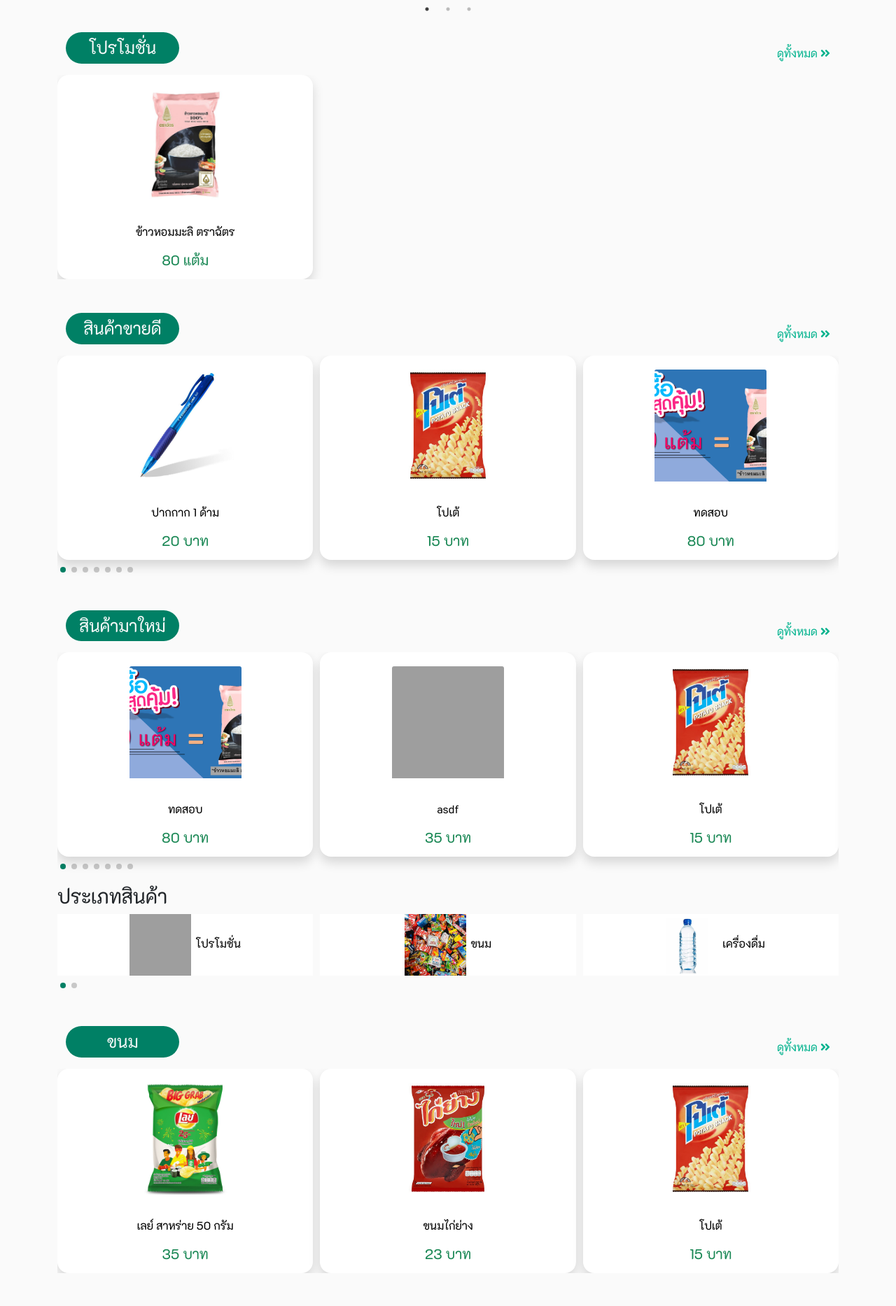
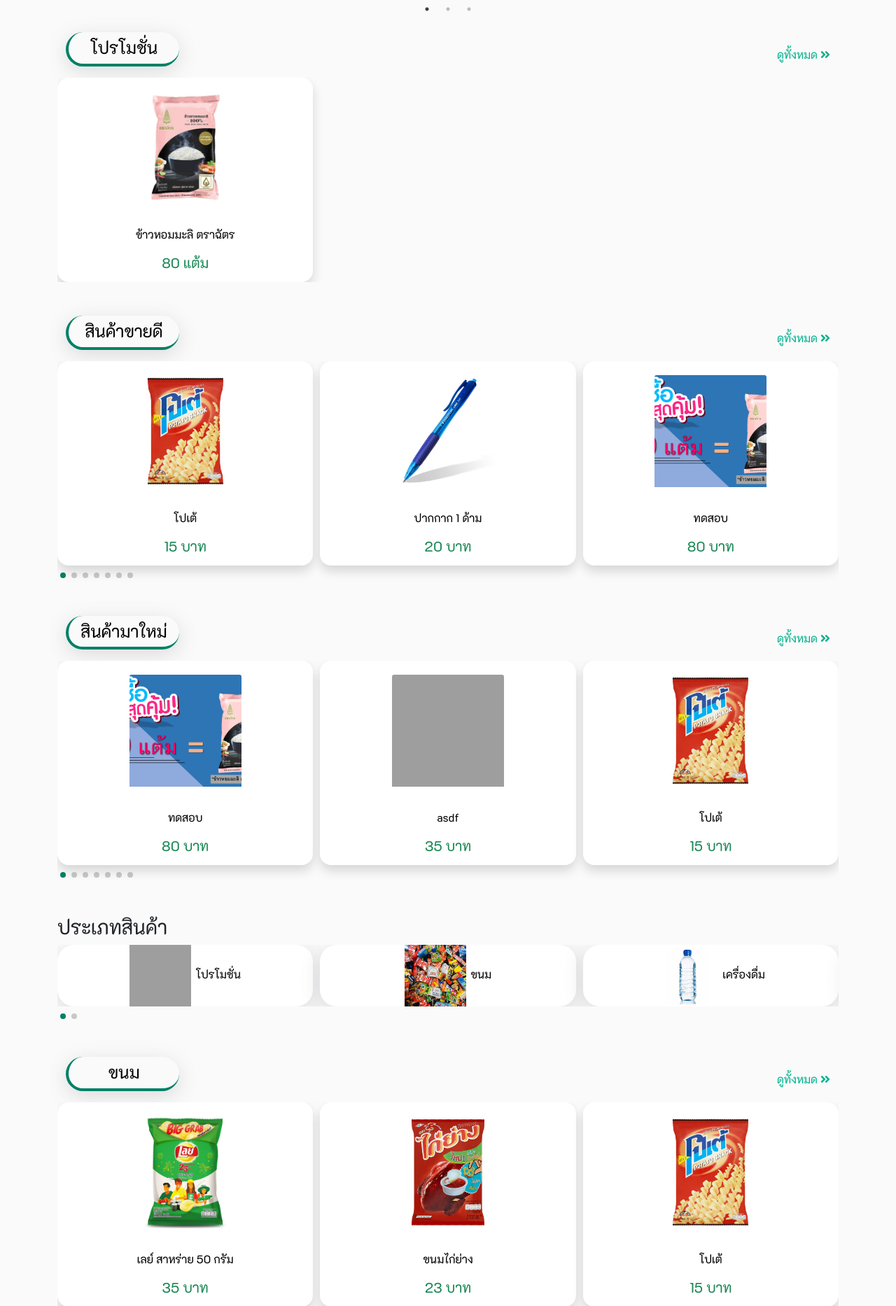
Before and after one commit to nitipoom42/Project_Rmutt, a PHP site: page /User/index.php in a window 1280 px wide. Shown: the part 770-2636 px from the top of the page at 70% size. Run offline with PHP 8.4, Linux system fonts and the light colour scheme; data comes from the database, SQL or seed files in the repository; data that the repository does not hold is empty; some libraries are stand-ins or nearby versions; grey boxes are pictures that could not be loaded.

Commit message:
ปรับป้ายชนิดของสินค้า

```diff
--- a/Asset/css.css
+++ b/Asset/css.css
@@ -45,7 +45,10 @@ body {
   border-radius: 0px 15px 15px 0px;
 }
 .bg_head_peoduct {
-  background: #008065;
+  color: #000;
+  border-left: 0.3rem solid #008065;
+  border-bottom: 0.3rem solid #008065;
+  box-shadow: rgba(100, 100, 111, 0.2) 0px 7px 29px 0px;
 }
 /* type_full_product */
 .type_full a {
@@ -328,8 +331,9 @@ tr {
   page-break-after: 90%;
 }
 .img_payment {
-  width: 35rem;
-  height: 11rem;
+  width: 50rem;
+  height: 30rem;
+  border-radius: 1rem;
 }
 
 .btn_del_oder {
@@ -349,7 +353,16 @@ tr {
   border-left: 0.3rem solid #008065;
   border-top: 0.3rem solid #008065;
 }
-
+.box_address {
+  position: fixed;
+  border-radius: 1rem;
+  border-left: 0.3rem solid #008065;
+  border-top: 0.3rem solid #008065;
+}
+.box_oder_his {
+  border-radius: 1rem;
+  border-left: 0.3rem solid #008065;
+}
 @media print {
   @page {
     size: A6;
--- a/User/itmes_type.php
+++ b/User/itmes_type.php
@@ -41,6 +41,8 @@ $result_type = $smtm_fetch_type->fetchAll(PDO::FETCH_ASSOC);
         -webkit-align-items: center;
         align-items: center;
         transition: 0.3s ease-in-out;
+        border-radius: 1.5rem;
+        box-shadow: rgba(100, 100, 111, 0.2) 0px 7px 29px 0px;
     }
 
     #box_items_typy .swiper-slide img {
@@ -78,7 +80,7 @@ $result_type = $smtm_fetch_type->fetchAll(PDO::FETCH_ASSOC);
         background: #008065;
     }
 </style>
-<div id="box_items_typy">
+<div id="box_items_typy" class="mt-5 mb-5">
     <h3>ประเภทสินค้า</h3>
     <!-- Swiper -->
     <div class="swiper mySwiper">
--- a/User/member.php
+++ b/User/member.php
@@ -171,13 +171,13 @@ $result_oder = $stmt_oder->fetchAll(PDO::FETCH_ASSOC);
     <?php } ?>
     <h1>ประวัติการสั่งซื้อ</h1>
 
-    <?php $total = 0; ?>
+
 
     <?php foreach ($result_oder as $row_oder) { ?>
 
         <div class="accordion accordion-flush rounded shadows mt-3 " id="accordionExample">
             <div class="accordion-item rounded">
-                <h2 class="accordion-header rounded" id="headingOne<?php echo $row_oder['ID_Oder']; ?>">
+                <h2 class="accordion-header rounded box_oder_his" id="headingOne<?php echo $row_oder['ID_Oder']; ?>">
                     <button class="accordion-button collapsed rounded" type="button" data-bs-toggle="collapse" data-bs-target="#collapseOne<?php echo $row_oder['ID_Oder']; ?>" aria-expanded="true" aria-controls="collapseOne">
                         <div class="row align-items-center">
                             <?php
@@ -211,6 +211,7 @@ $result_oder = $stmt_oder->fetchAll(PDO::FETCH_ASSOC);
                         $stmt_oder_id_promotion->execute($data_oder_id);
                         $result_oder_id_promotion = $stmt_oder_id_promotion->fetchAll(PDO::FETCH_ASSOC);
                         ?>
+                        <?php $total = 0; ?>
                         <?php
                         foreach ($result_oder_id as $row_oder_id) { ?>
                             <div class="row align-items-center">
@@ -224,6 +225,7 @@ $result_oder = $stmt_oder->fetchAll(PDO::FETCH_ASSOC);
                             $total = $total + $sum;
                             ?>
                         <?php    }  ?>
+
                         <?php
                         foreach ($result_oder_id_promotion as $row_oder_id_promotion) { ?>
                             <div class="row align-items-center">
--- a/User/payment.php
+++ b/User/payment.php
@@ -62,7 +62,7 @@ $result_payment = $stmt_payment->fetchAll(PDO::FETCH_ASSOC);
 
         <div class="row">
             <div class="col-md-6">
-                <div class="card">
+                <div class="card box_address ">
                     <div class="ms-5 mt-3">
                         <h4>ร้านตั้งอยู่ที่ <i class="fas fa-map-marker-alt"></i></h4>
                         <p>400/880 ซอย 2/6 หมู่บ้านเอื้ออาทร</p>
@@ -78,7 +78,7 @@ $result_payment = $stmt_payment->fetchAll(PDO::FETCH_ASSOC);
                 foreach ($result_payment as $row_payment) { ?>
                     <div class="row">
                         <div class="col mb-2">
-                            <img class="img_payment" src="../Asset/img_bank/<?php echo $row_payment['IMG_bank']; ?>" alt="">
+                            <img class="img_payment shadow" src="../Asset/img_bank/<?php echo $row_payment['IMG_bank']; ?>" alt="">
                         </div>
                     </div>
 
--- a/User/product_new.php
+++ b/User/product_new.php
@@ -84,7 +84,7 @@ $result_type = $smtm_fetch_type->fetchAll(PDO::FETCH_ASSOC);
         <div class="row mb-2 mt-5 mx-auto justify-content-between align-items-center">
 
             <div class="col-2  text-center ">
-                <h4 class=" rounded-pill bg_head_peoduct text-light p-2">สินค้ามาใหม่</h4>
+                <h4 class=" rounded-pill bg_head_peoduct p-2">สินค้ามาใหม่</h4>
             </div>
             <div class="col">
                 <div class="text-end type_full mt-2">
--- a/User/product_promotion.php
+++ b/User/product_promotion.php
@@ -80,7 +80,7 @@ $result_promotion = $smtm_fetch_promotion->fetchAll(PDO::FETCH_ASSOC);
             <div class="row mb-2 mt-5 mx-auto justify-content-between align-items-center">
 
                 <div class="col-2  text-center ">
-                    <h4 class=" rounded-pill bg_head_peoduct text-light p-2"> <?php echo $row_promotion['INFO_Type_Product']; ?></h4>
+                    <h4 class=" rounded-pill bg_head_peoduct p-2"> <?php echo $row_promotion['INFO_Type_Product']; ?></h4>
                 </div>
                 <div class="col">
                     <div class="text-end type_full mt-2">
--- a/User/product_top_sell.php
+++ b/User/product_top_sell.php
@@ -86,7 +86,7 @@ $result_type = $smtm_fetch_type->fetchAll(PDO::FETCH_ASSOC);
         <div class="row mb-2 mt-5 mx-auto justify-content-between align-items-center">
 
             <div class="col-2  text-center ">
-                <h4 class=" rounded-pill bg_head_peoduct text-light p-2">สินค้าขายดี</h4>
+                <h4 class=" rounded-pill bg_head_peoduct p-2">สินค้าขายดี</h4>
             </div>
             <div class="col">
                 <div class="text-end type_full mt-2">
--- a/User/type_product.php
+++ b/User/type_product.php
@@ -84,7 +84,7 @@ $result_type = $smtm_fetch_type->fetchAll(PDO::FETCH_ASSOC);
             <div class="row mb-2 mt-5 mx-auto justify-content-between align-items-center">
 
                 <div class="col-2  text-center ">
-                    <h4 class=" rounded-pill bg_head_peoduct text-light p-2"> <?php echo $row_result_type_ID['INFO_Type_Product']; ?></h4>
+                    <h4 class=" rounded-pill bg_head_peoduct  p-2"> <?php echo $row_result_type_ID['INFO_Type_Product']; ?></h4>
                 </div>
                 <div class="col">
                     <div class="text-end type_full mt-2">
```
